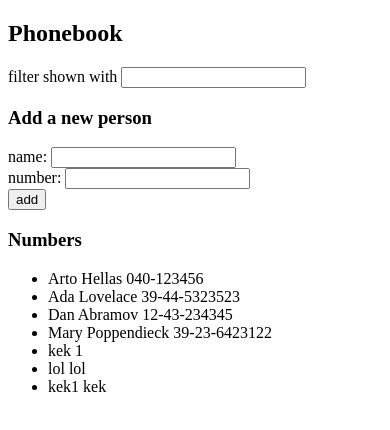
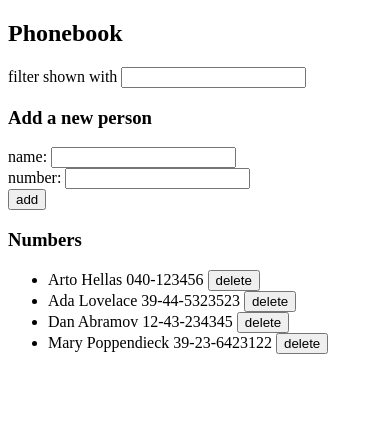
Before and after one commit to katgur/helsinki-fullstack, a React (Vite) app in the folder part2/phonebook/: page / in a window 390 px wide. Shown: the top 430 px of the page. Built offline with nearby package versions, Linux system fonts and the light colour scheme; data requests are answered from the project's data file.

Commit message:
2.14: The Phonebook step9

```diff
--- a/part2/phonebook/db.json
+++ b/part2/phonebook/db.json
@@ -19,21 +19,6 @@
       "name": "Mary Poppendieck",
       "number": "39-23-6423122",
       "id": 4
-    },
-    {
-      "name": "kek",
-      "number": "1",
-      "id": 5
-    },
-    {
-      "name": "lol",
-      "number": "lol",
-      "id": 6
-    },
-    {
-      "name": "kek1",
-      "number": "kek",
-      "id": 7
     }
   ]
 }
--- a/part2/phonebook/src/App.jsx
+++ b/part2/phonebook/src/App.jsx
@@ -28,6 +28,16 @@ const App = () => {
     }
   }
 
+  const onDeleteButtonClick = (data) => {
+    if (window.confirm(`Delete ${data.name} ?`)) {
+      personsService.remove(data.id)
+        .then(_ => {
+          const newPersons = persons.filter(person => person.id !== data.id)
+          setPersons(newPersons)
+        })
+    }
+  }
+
   return (
     <div>
       <h2>Phonebook</h2>
@@ -35,7 +45,7 @@ const App = () => {
       <h3>Add a new person</h3>
       <PersonForm onSubmit={onAddNewPersonClick} />
       <h3>Numbers</h3>
-      <Persons persons={persons} search={search} />
+      <Persons persons={persons} search={search} onDeleteButtonClick={onDeleteButtonClick} />
     </div>
   )
 }
--- a/part2/phonebook/src/component/Persons.jsx
+++ b/part2/phonebook/src/component/Persons.jsx
@@ -1,11 +1,13 @@
-function Persons({ persons, search }) {
+function Persons({ persons, search, onDeleteButtonClick }) {
     return (
         <ul>
             {
                 persons
                     .filter(person => person.name.toLowerCase().includes(search) || person.number.includes(search))
                     .map(person => {
-                        return <li key={person.name}>{person.name} {person.number}</li>
+                        return (
+                            <li key={person.id}>{person.name} {person.number} <button onClick={() => onDeleteButtonClick(person)}>delete</button></li>
+                        )
                     })
             }
         </ul>
--- a/part2/phonebook/src/service/persons.js
+++ b/part2/phonebook/src/service/persons.js
@@ -12,4 +12,9 @@ const create = data => {
   return request.then(response => response.data)
 }
 
-export default { getAll, create }
+const remove = id => {
+  const request = axios.delete(`${baseUrl}/${id}`, id)
+  return request.then(response => response.data)
+}
+
+export default { getAll, create, remove }
```
